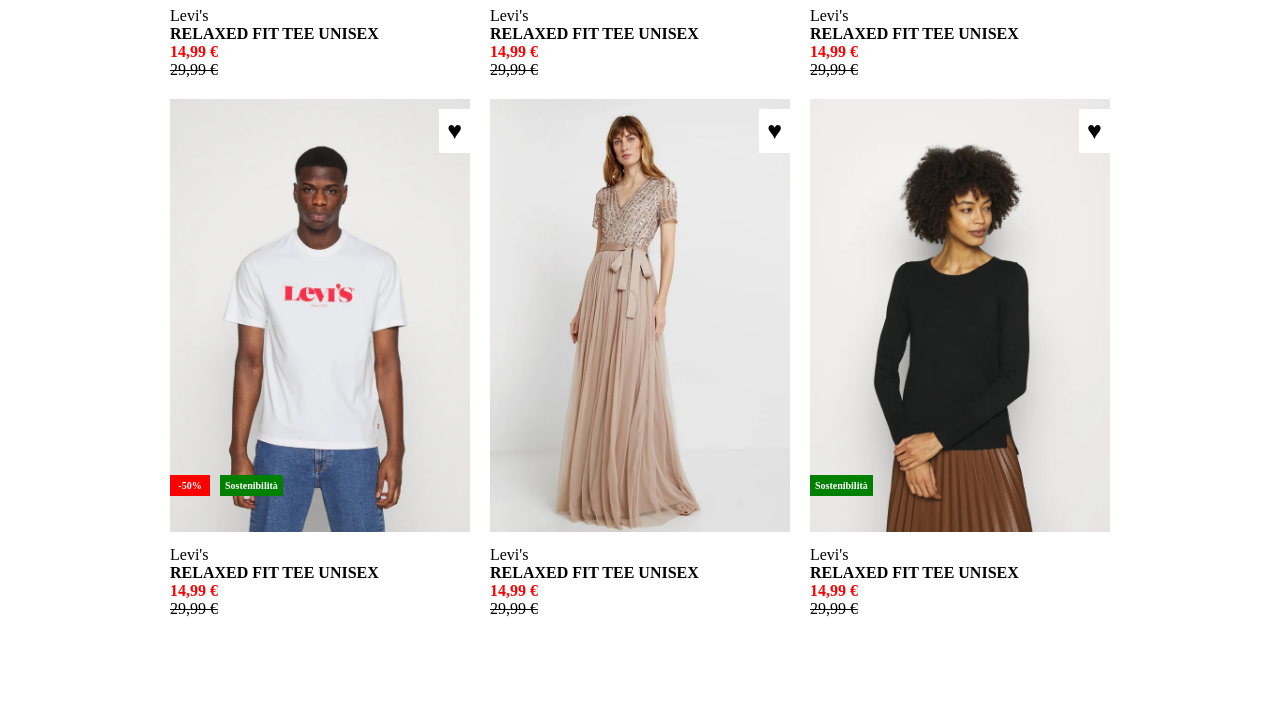
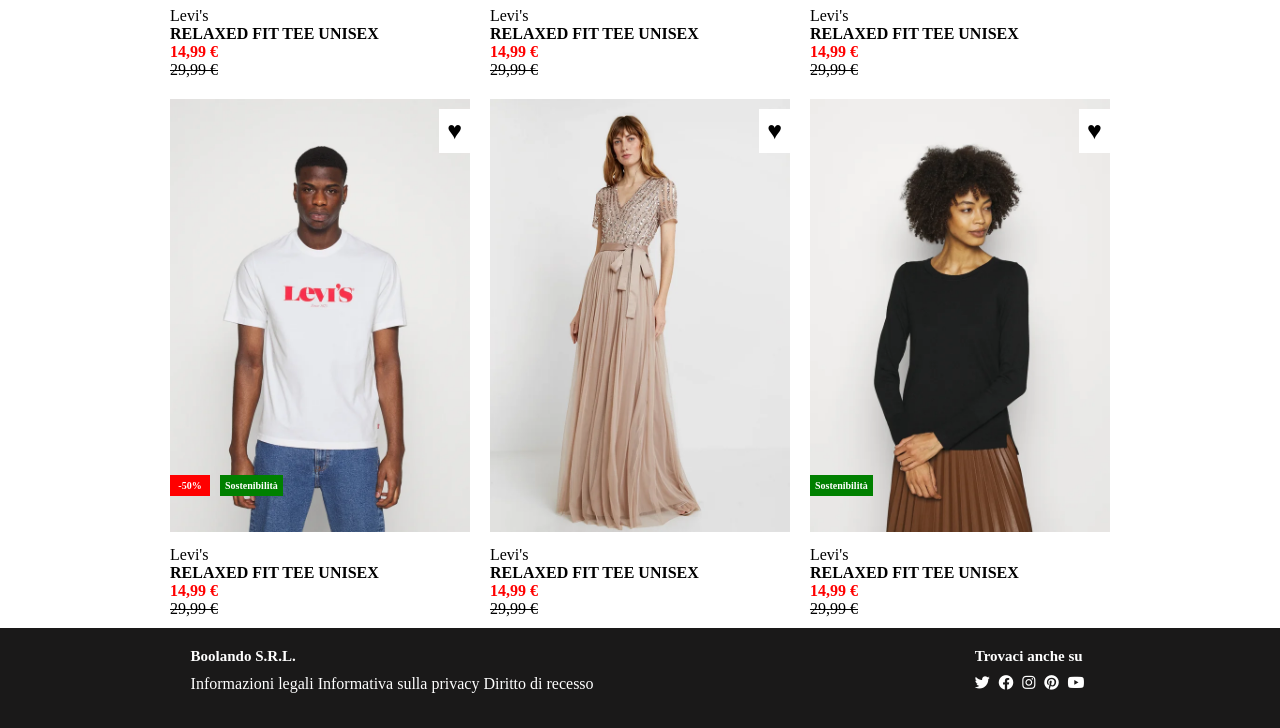
Before and after one commit to ldm0805/html-css-boolando, a plain HTML site: page index.html in a window 1280 px wide. Shown: the part 530-1258 px from the top of the page. Before the commit the page ends 1158 px from the top, so only its background shows below. Drawn offline with Linux system fonts and the light colour scheme.

Commit message:
Footer quasi completo

```diff
--- a/css/style.css
+++ b/css/style.css
@@ -10,6 +10,9 @@
     padding-right: 10px;
 }
 
+.white{
+    color: white;
+}
 /* header */
 
 .header-row{
@@ -129,3 +132,33 @@
 .col-33-main:hover .overlay{
     opacity: 1;
 }
+
+/* footer */
+
+.footer-col{
+    padding-bottom: 20px;
+}
+
+.footer-row{
+    display: flex;
+    flex-wrap: wrap;
+    justify-content: space-around;
+    width: 100%;
+    background-color: #1a1919;
+    height: 100px;
+
+}
+
+.footer-category-white{
+    color: white;
+    font-weight: bold;
+    font-size: 15px;
+}
+
+.padding-footer{
+    padding: 20px 0px 10px 0px;
+}
+
+i {
+    padding-right: 5px;
+}
--- a/index.html
+++ b/index.html
@@ -120,7 +120,28 @@
                         </div>
                     </div>
                 </div>
+            </main>
+            <footer>
+                <div class="footer-container">
+                    <div class="footer-row">
+                        <div class="footer-col">
+                            <div class="footer-category-white padding-footer">Boolando S.R.L.</div>
+                            <div class="white"> Informazioni legali Informativa sulla privacy Diritto di recesso</div>
+                        </div>
+                        <div class="footer-col">
+                            <div class="footer-category-white padding-footer">Trovaci anche su</div>
+                            <div class="footer-category-white">
+                                <i class="fa-brands fa-twitter"></i>
+                                <i class="fa-brands fa-facebook"></i>
+                                <i class="fa-brands fa-instagram"></i>
+                                <i class="fa-brands fa-pinterest"></i>
+                                <i class="fa-brands fa-youtube"></i>
+                            </div>
 
-            </main>
+
+                        </div>
+                    </div>
+                </div>
+            </footer>
         </body>
 </html>
```
